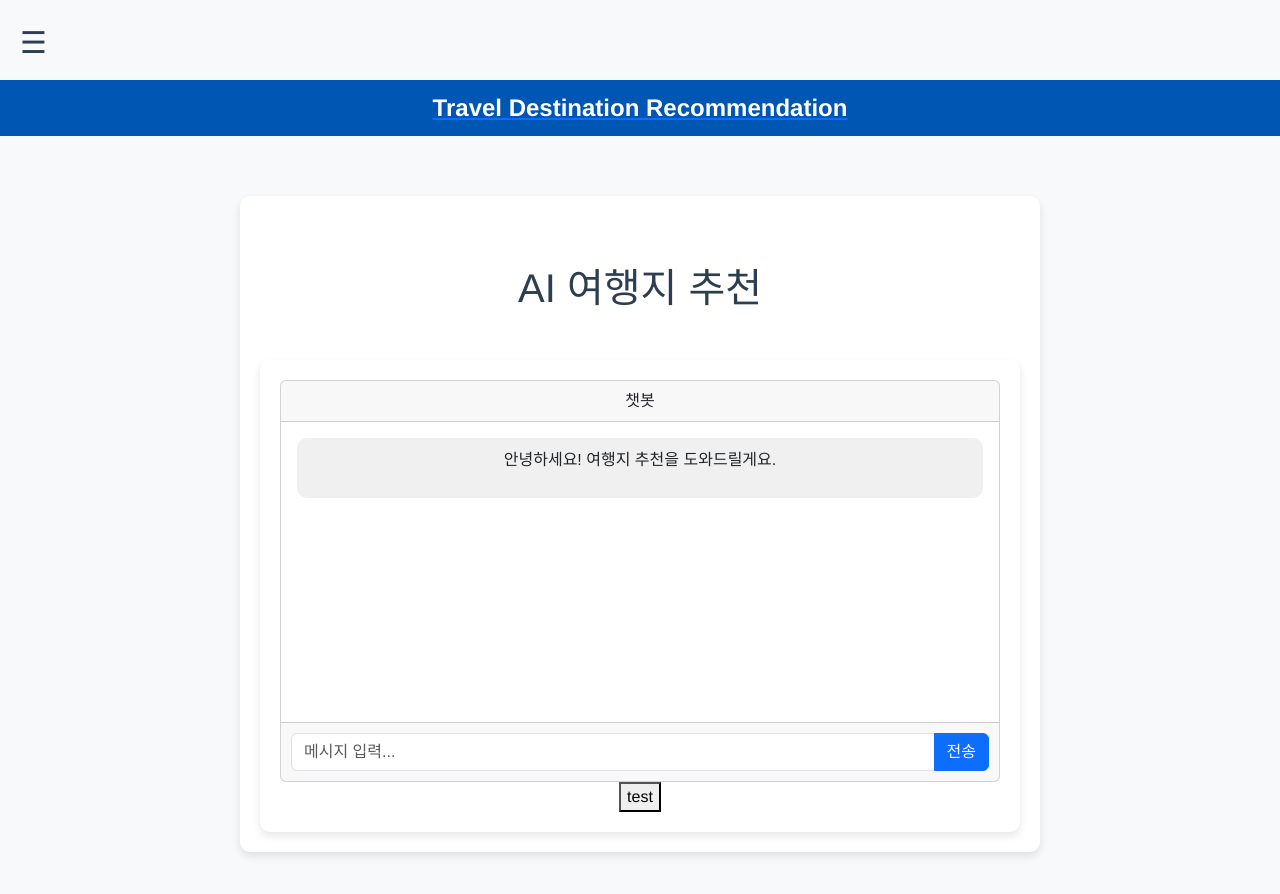
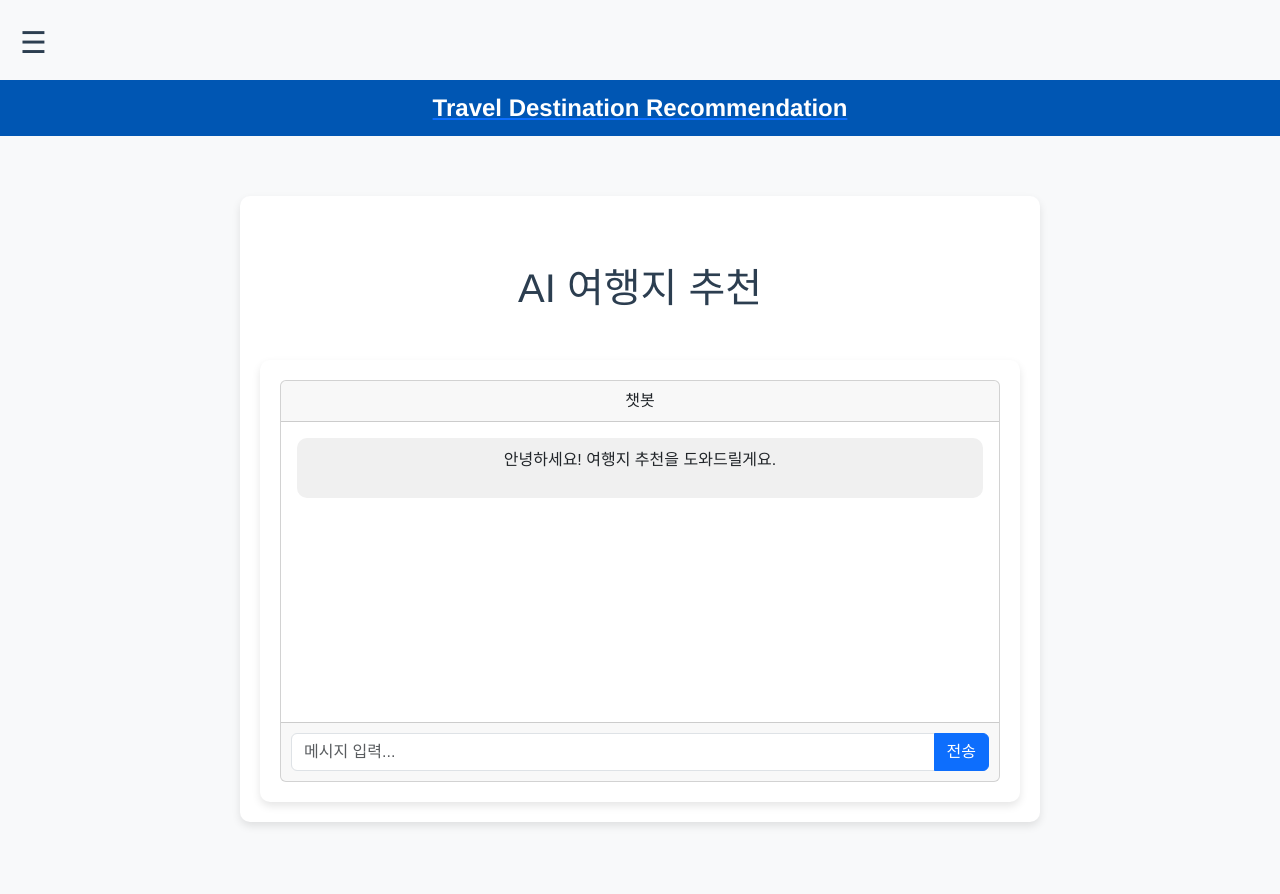
Before and after one commit to travElWith-N1S3/travElWith, a Vue app in the folder vue_tamplets/: page /chatbot in a window 1280 px wide. Shown: the top 894 px of the page. Built offline with nearby package versions, Linux system fonts and the light colour scheme; no server answers; what @ckeditor/ckeditor5-vue would draw is missing.

Commit message:
Feat: 수정. 테스트 버튼 삭제

```diff
--- a/vue_tamplets/src/components/chatbot/ChatBot.vue
+++ b/vue_tamplets/src/components/chatbot/ChatBot.vue
@@ -40,9 +40,6 @@
         </form>
       </div>
     </div>
-    <form action="http://localhost:8080/test">
-      <button>test</button>
-    </form>
   </div>
 </template>
 
```
